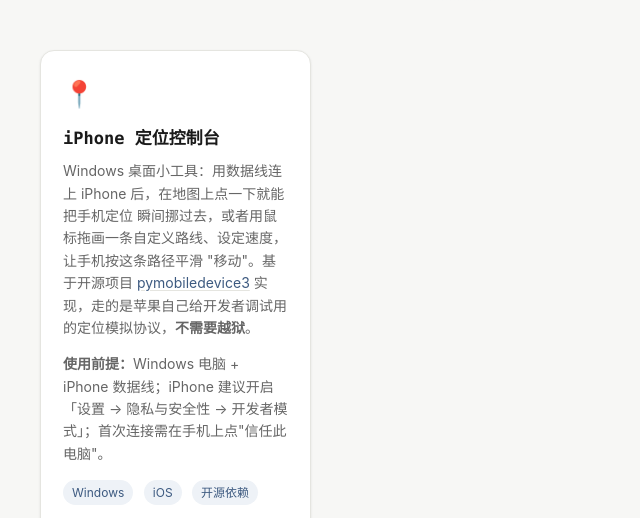
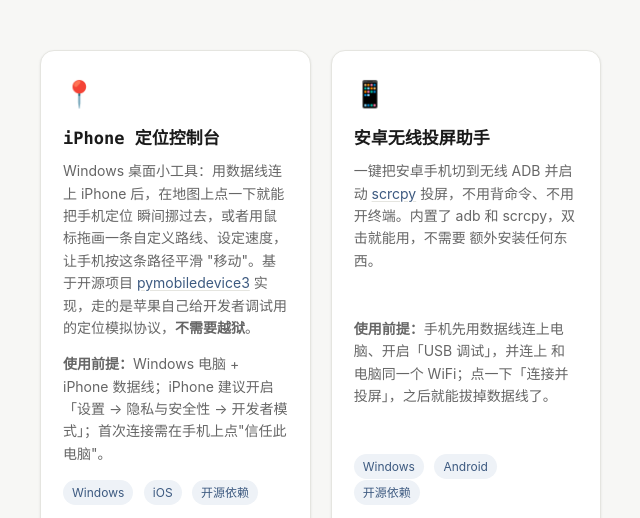
Before and after one commit to luciuscheng-ss/luciuscheng-ss.github.io, a plain HTML site: page index.html in a window 1280 px wide. Shown: the part 266-784 px from the top of the page, without its empty margins (174-814 px from the left). Drawn offline with Linux system fonts and the light colour scheme.

Commit message:
Add wireless scrcpy assistant tool

```diff
--- a/index.html
+++ b/index.html
@@ -44,6 +44,27 @@
       <a class="btn" href="downloads/iPhone定位控制台.exe" download>下载 exe（67.7 MB）</a>
     </article>
 
+    <article class="card">
+      <div class="card-icon">📱</div>
+      <h2>安卓无线投屏助手</h2>
+      <p class="card-desc">
+        一键把安卓手机切到无线 ADB 并启动
+        <a href="https://github.com/Genymobile/scrcpy" target="_blank" rel="noopener">scrcpy</a>
+        投屏，不用背命令、不用开终端。内置了 adb 和 scrcpy，双击就能用，不需要
+        额外安装任何东西。
+      </p>
+      <p class="card-desc">
+        <strong>使用前提：</strong>手机先用数据线连上电脑、开启「USB 调试」，并连上
+        和电脑同一个 WiFi；点一下「连接并投屏」，之后就能拔掉数据线了。
+      </p>
+      <div class="card-meta">
+        <span class="tag">Windows</span>
+        <span class="tag">Android</span>
+        <span class="tag">开源依赖</span>
+      </div>
+      <a class="btn" href="downloads/安卓无线投屏助手.exe" download>下载 exe（35.9 MB）</a>
+    </article>
+
     <!-- 更多工具卡片按同样的结构往下加 -->
 
   </section>
```
Also changed, not shown: 1 other file.
